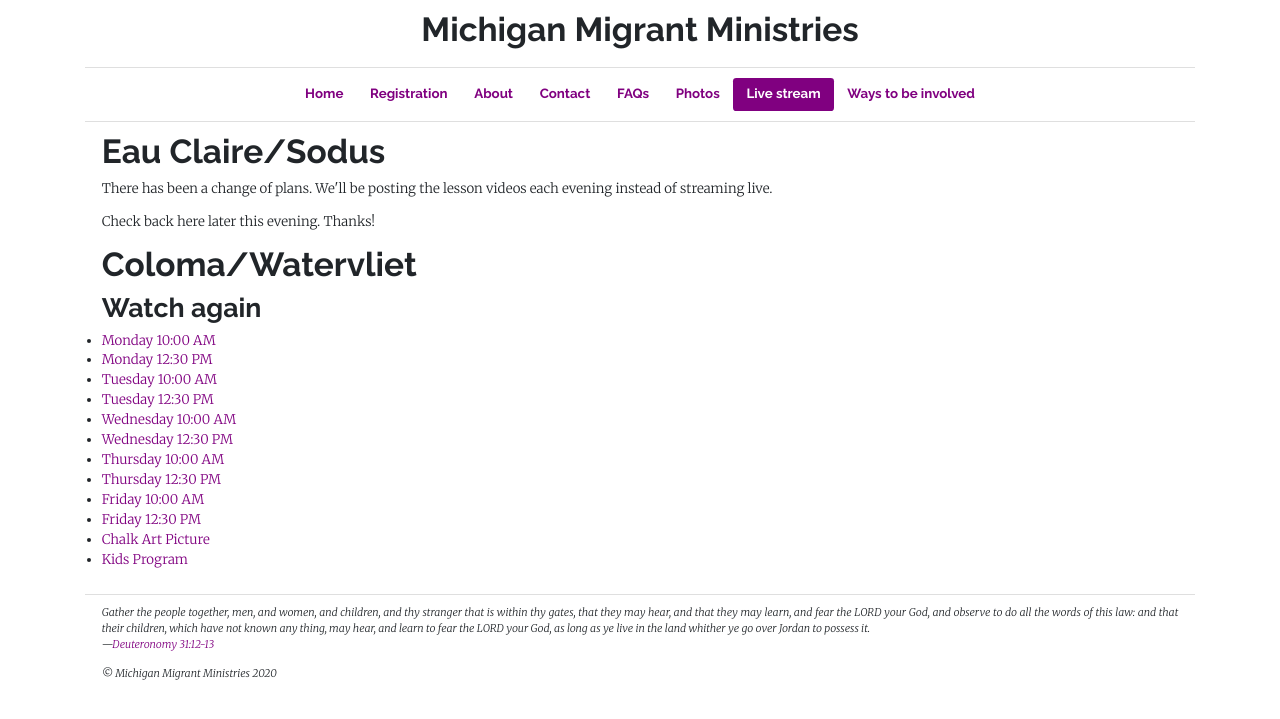
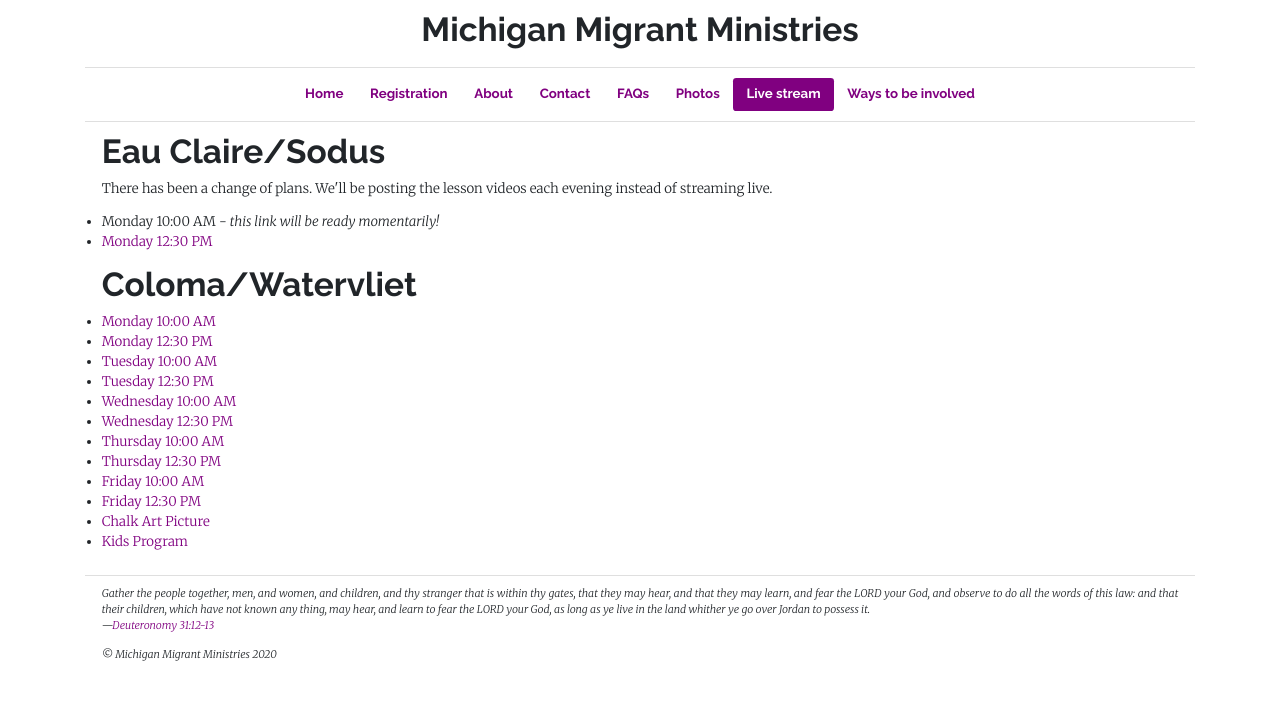
Before and after one commit to michigan-migrant-ministries/website, a Jekyll site: the page built from _pages/live-stream.html, in a window 1280 px wide. Shown: the top 719 px of the page. Built offline with Jekyll 4.4.1, drawn with Linux system fonts in a browser that asks for light colours.

Commit message:
Begin to post videos on FB for Eau Claire/Sodus

```diff
--- a/_pages/live-stream.html
+++ b/_pages/live-stream.html
@@ -8,17 +8,19 @@
 <p>
   There has been a change of plans. We'll be posting the lesson videos each evening instead of streaming live.
 </p>
-<p>
-  Check back here later this evening. Thanks!
-</p>
+<ul>
+  <li>
+    <!-- <a target="_blank" href="">Monday 10:00 AM</a> -->
+    Monday 10:00 AM - <i>this link will be ready momentarily!</i>
+  </li>
+  <li>
+    <a target="_blank" href="https://www.facebook.com/michiganmigrantministries/videos/726165391503336">Monday 12:30 PM</a>
+  </li>
+</ul>
 
 <h1>
   Coloma/Watervliet
 </h1>
-
-<h2>
-  Watch again
-</h2>
 <ul>
   <li>
     <a target="_blank" href="https://www.facebook.com/michiganmigrantministries/videos/328193478202054/">Monday 10:00 AM</a>
```
